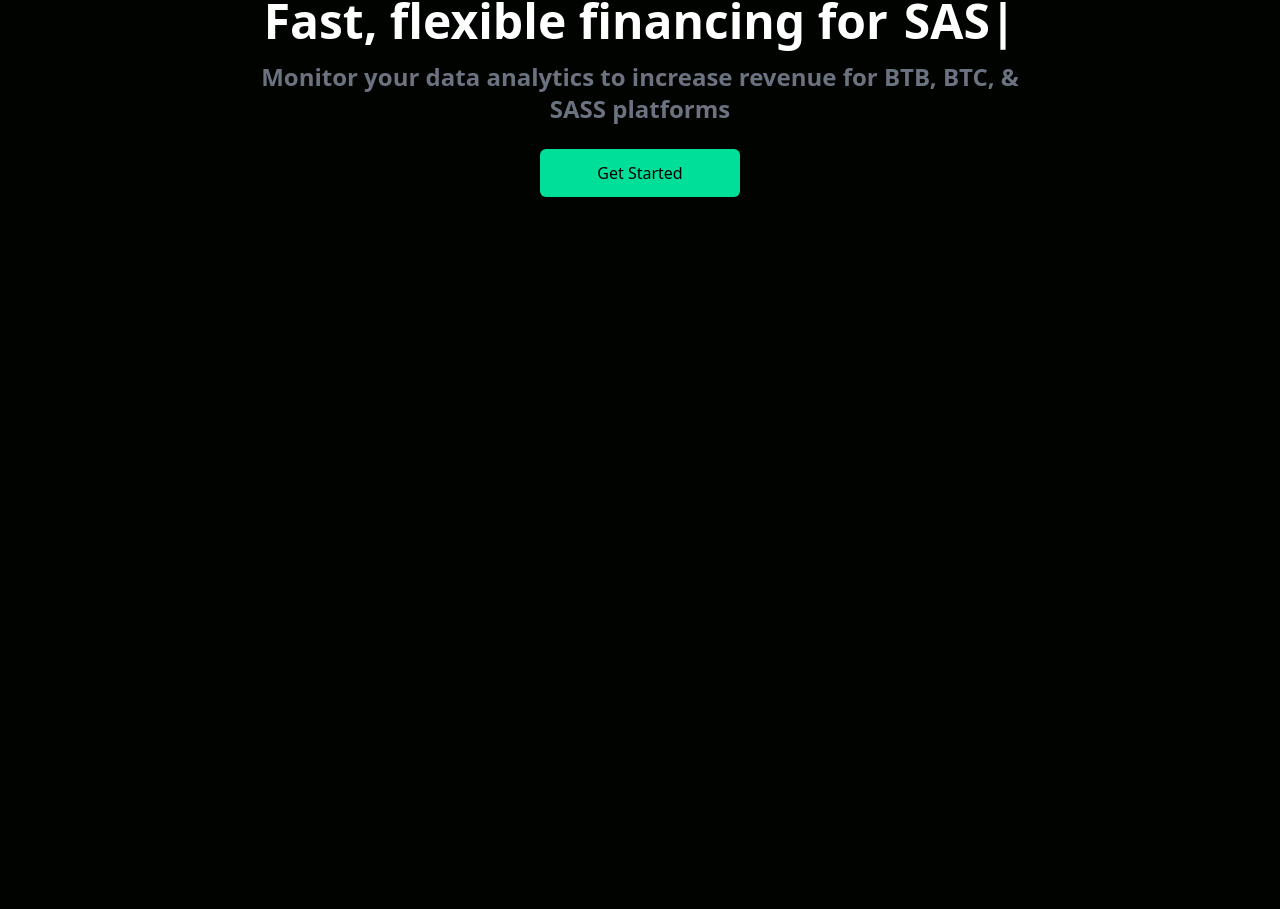
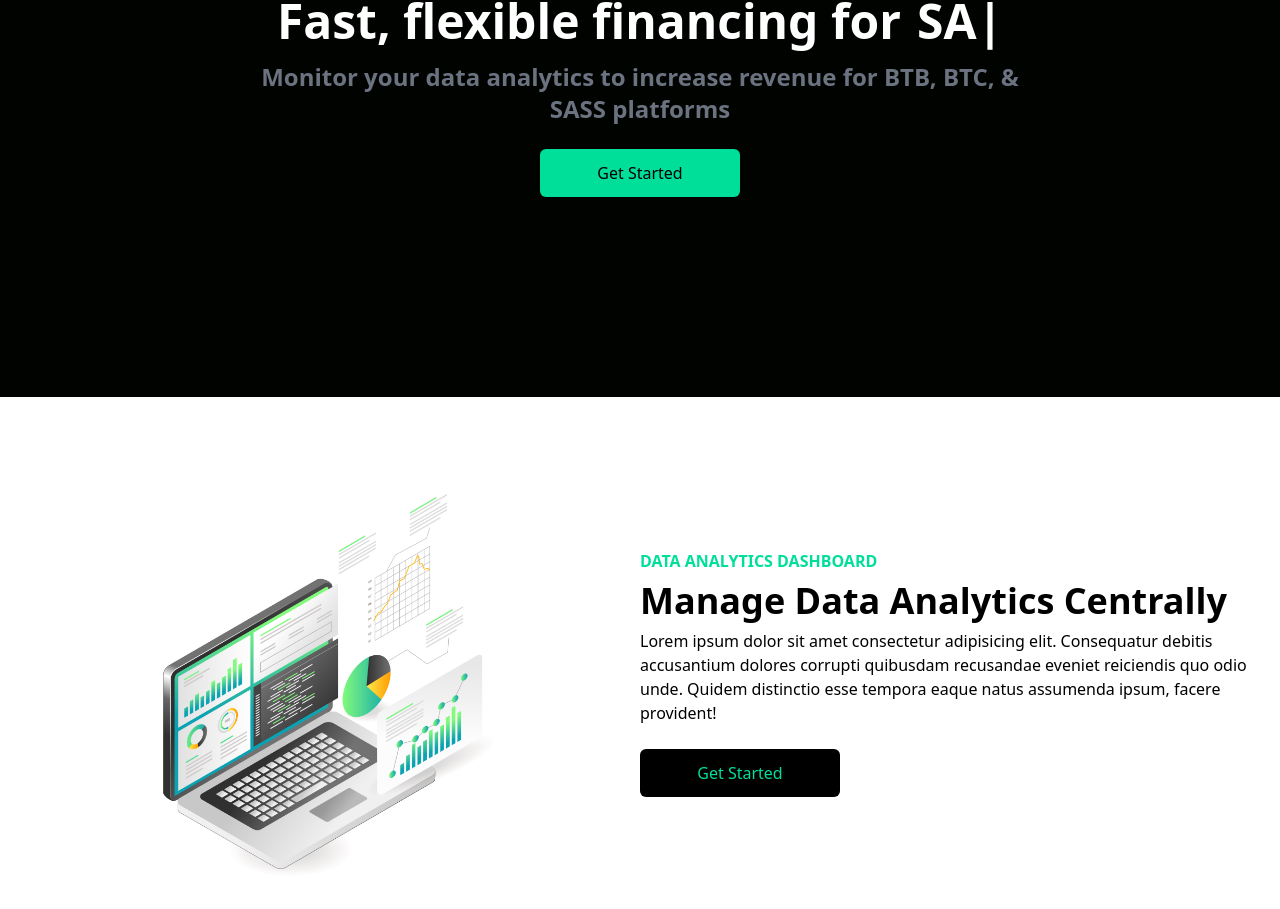
Before and after one commit to Tochukwu-Nwosu/data-finance, a React (Vite) app: page / in a window 1280 px wide. Shown: the part 403-1312 px from the top of the page. Before the commit the page ends 800 px from the top, so only its background shows below. Built offline with nearby package versions, Linux system fonts and the light colour scheme.

Commit message:
created Analytics component

```diff
--- a/src/App.jsx
+++ b/src/App.jsx
@@ -1,6 +1,7 @@
 import { Component } from 'react'
 import NavBar from './components/navBar/NavBar'
 import Hero from './components/hero/Hero'
+import Analytics from './components/analytics/Analytics'
 
 class App extends Component {
   render() {
@@ -8,6 +9,7 @@ class App extends Component {
       <div>
         <NavBar />
         <Hero />
+        <Analytics />
       </div>
     )
   }
--- /dev/null
+++ b/src/components/analytics/Analytics.jsx
@@ -0,0 +1,21 @@
+import { analytics, images } from '../../constants/index'
+import Button from '../button/Button'
+import styles from '../../style'
+
+const Analytics = () => {
+  return (
+    <section className='w-full bg-white py-16 px-4'>
+        <div className='max-w-[1240px] mx-auto grid md:grid-cols-2 items-center'>
+            <img className='w-[500px] mx-auto my-4' src={images.laptop} alt='/' />
+            <div className='flex flex-col'>
+                <p className='text-lightGreen font-bold uppercase'>{analytics.paragraph1}</p>
+                <h1 className='text-2xl sm:text-3xl md:text-4xl py-2 font-bold'>{analytics.heading1}</h1>
+                <p>{analytics.paragraph2}</p>
+                <Button style={styles.analyticsButton} text='Get Started' />
+            </div>
+        </div>
+    </section>
+  )
+}
+
+export default Analytics
--- a/src/constants/index.js
+++ b/src/constants/index.js
@@ -1,3 +1,8 @@
+import double from '../assets/double.png'
+import laptop from '../assets/laptop.jpg'
+import single from '../assets/single.png'
+import triple from '../assets/triple.png'
+
 export const navLinks = [
     {
         id: 'Home',
@@ -27,3 +32,16 @@ export const hero = {
     paragraph1: 'Grow with data analytics',
     paragraph2: 'Monitor your data analytics to increase revenue for BTB, BTC, & SASS platforms'
 }
+
+export const images = {
+    laptop,
+    single,
+    double,
+    triple
+}
+
+export const analytics = {
+    heading1: 'Manage Data Analytics Centrally',
+    paragraph1: 'Data analytics dashboard',
+    paragraph2: 'Lorem ipsum dolor sit amet consectetur adipisicing elit. Consequatur debitis accusantium dolores corrupti quibusdam recusandae eveniet reiciendis quo odio unde. Quidem distinctio esse tempora eaque natus assumenda ipsum, facere provident!'
+}
--- a/src/style.js
+++ b/src/style.js
@@ -3,7 +3,8 @@ const styles = {
     navHeading: 'w-full font-bold text-3xl text-lightGreen',
     hero: 'max-w-[800px] mt-[-96px] w-full h-screen mx-auto text-center flex flex-col justify-center items-center text-white',
     heroHeading2: 'text-xl sm:text-4xl font-bold md:text-5xl',
-    heroButton: 'bg-lightGreen w-[200px] rounded-md font-medium text-black my-6 py-3'
+    heroButton: 'bg-lightGreen w-[200px] rounded-md font-medium text-black my-6 py-3 hover:underline',
+    analyticsButton: 'bg-black w-[200px] rounded-md font-medium text-lightGreen my-6 py-3 mx-auto md:mx-0 hover:underline'
 }
 
 export default styles
```
